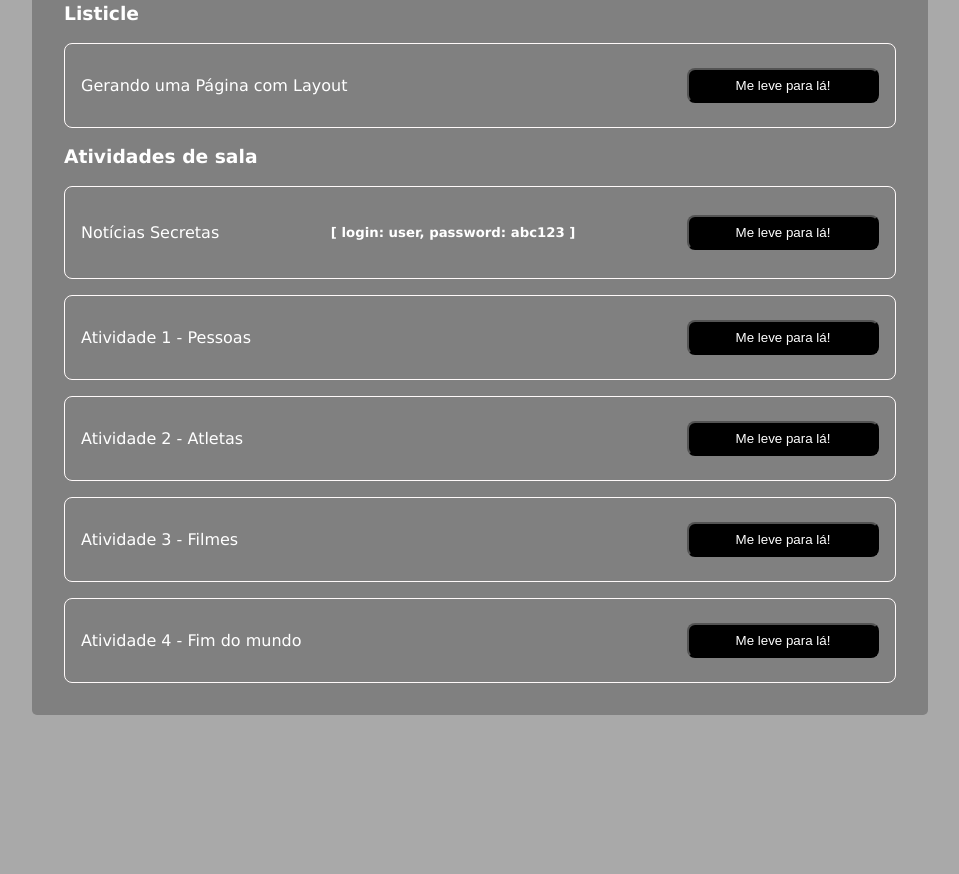
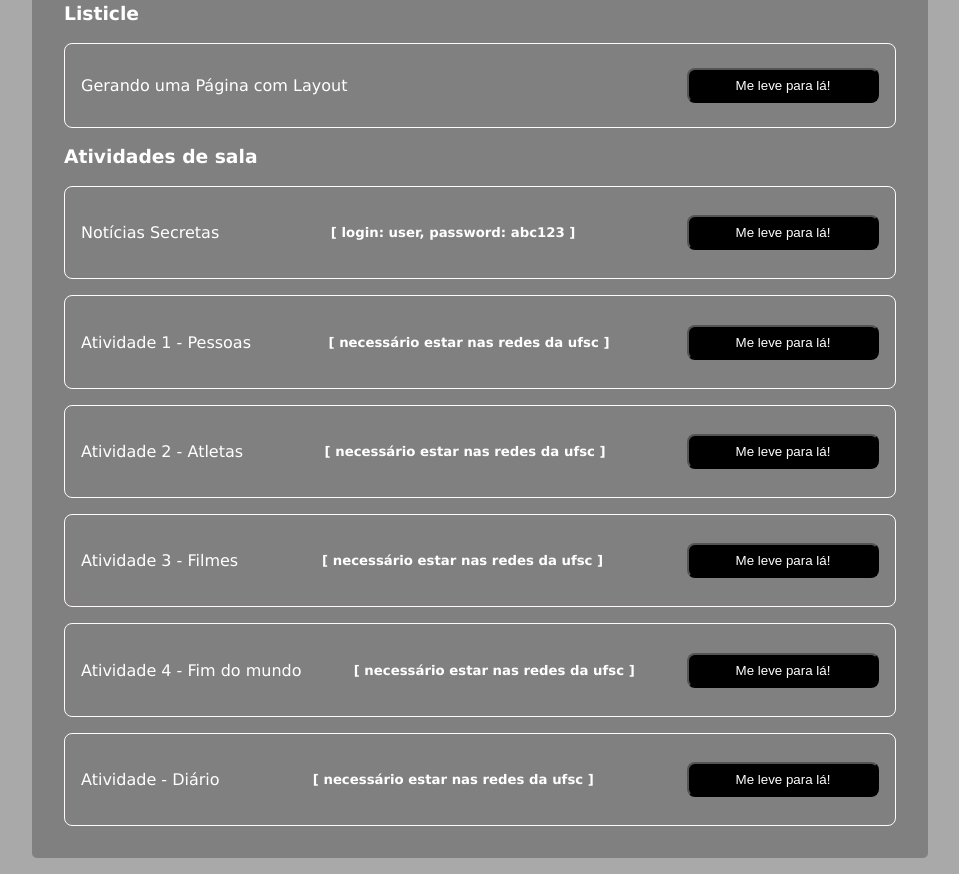
Before and after one commit to gustavomoser/ine5646, a plain HTML site: page index.html in a window 1280 px wide. Shown: the part 650-1524 px from the top of the page, without its empty margins (160-1119 px from the left). Before the commit the page ends 1381 px from the top, so only its background shows below. Drawn offline with Linux system fonts and the light colour scheme.

Commit message:
atividade diario

```diff
--- a/index.html
+++ b/index.html
@@ -70,6 +70,7 @@
           <p>
             Atividade 1 - Pessoas
           </p>
+          <h5>[ necessário estar nas redes da ufsc ]</h5>
           <a class="button" href="https://ine5646.gustavo.moser.vms.ufsc.br:3000/">
             <button>
               Me leve para lá!
@@ -80,6 +81,7 @@
           <p>
             Atividade 2 - Atletas
           </p>
+          <h5>[ necessário estar nas redes da ufsc ]</h5>
           <a class="button" href="https://ine5646.gustavo.moser.vms.ufsc.br:3001/">
             <button>
               Me leve para lá!
@@ -90,6 +92,7 @@
           <p>
             Atividade 3 - Filmes
           </p>
+          <h5>[ necessário estar nas redes da ufsc ]</h5>
           <a class="button" href="https://ine5646.gustavo.moser.vms.ufsc.br:3003/">
             <button>
               Me leve para lá!
@@ -100,7 +103,19 @@
           <p>
             Atividade 4 - Fim do mundo
           </p>
+          <h5>[ necessário estar nas redes da ufsc ]</h5>
           <a class="button" href="https://ine5646.gustavo.moser.vms.ufsc.br:3004/">
+            <button>
+              Me leve para lá!
+            </button>
+          </a>
+        </div>
+        <div>
+          <p>
+            Atividade - Diário
+          </p>
+          <h5>[ necessário estar nas redes da ufsc ]</h5>
+          <a class="button" href="https://ine5646.gustavo.moser.vms.ufsc.br:3005/">
             <button>
               Me leve para lá!
             </button>
```
